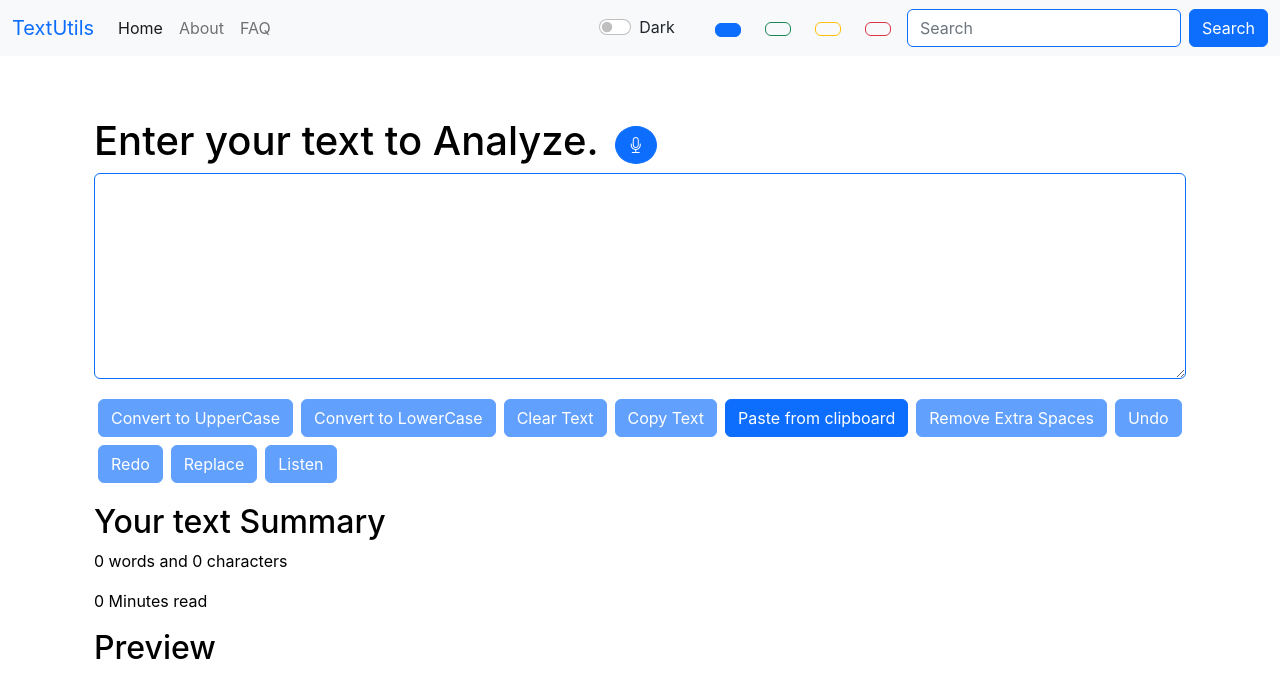
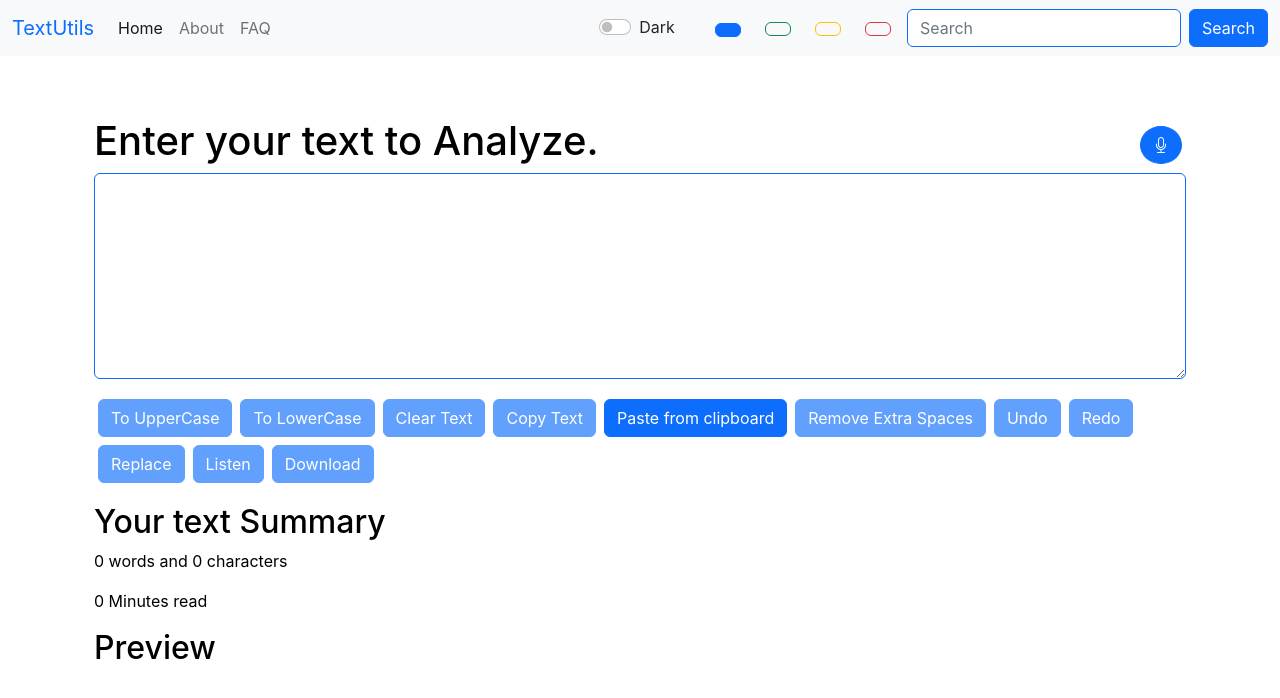
Before and after one commit to harshal0112/textutils, a React (Create React App) app: page / in a window 1280 px wide. Shown: the top 698 px of the page. Built offline with nearby package versions, Linux system fonts and the light colour scheme.

Commit message:
download button added

```diff
--- a/src/doc/TextForm.js
+++ b/src/doc/TextForm.js
@@ -8,6 +8,7 @@ export default function TextForm(props) {
     const [text, setText] = useState('');
     const undoStack = useRef([]);
     const redoStack = useRef([]);
+    const textRef = useRef(null);
 
     const {searchText} = useContext(MyContext);
 // -----------------------------------------------------
@@ -31,10 +32,10 @@ export default function TextForm(props) {
       }
       if (isListening) {
         mic.start();
-        console.log('start');
+        // console.log('start');
       } else {
         mic.stop();
-        console.log('stopped');
+        // console.log('stopped');
       }
       mic.onresult = (event) => {
         const transcript = Array.from(event.results)
@@ -219,18 +220,27 @@ export default function TextForm(props) {
     //   props.showAlert("Voice typing feature is in development.", "Coming Soon !");
     // }
 
+    const handleDownload = () => {
+      const element = document.createElement("a");
+      const file = new Blob([text], {type: 'text/plain'});
+      element.href = URL.createObjectURL(file);
+      element.download = "text.txt";
+      document.body.appendChild(element); // Required for this to work in FireFox
+      element.click();
+    };
+
   return (
     <>
     <div className='container' style={{color: props.mode=== 'dark'?'white': 'black'}}>
-        <form className='d-flex'>
+        <form className='d-flex justify-content-between'>
         <h1>{props.heading}</h1>
-        <button type='button' style={{borderRadius: '50%'}} id='mic' onClick={handleToggleListen} data-bs-toggle="tooltip" data-bs-placement="auto" title="Voice Typing" className={`btn btn-${props.theme} ${isListening?'mic-icon': ''} mx-3 my-auto`}><i className="bi bi-mic"></i></button>
+        <button type='button' style={{borderRadius: '50%'}} id='mic' onClick={handleToggleListen} data-bs-toggle="tooltip" data-bs-placement="auto" title="Voice Typing" className={`btn btn-${props.theme} ${isListening?'mic-icon': ''} mx-1 my-auto`}><i className="bi bi-mic"></i></button>
         </form>
         <div className="mb-3">
-        <textarea className={`form-control border-${props.theme}`} style={{backgroundColor: props.mode=== 'dark'?'#212529': 'white', color: props.mode === 'dark'?'white':'black'}} value={text} onChange={handleOnChange} id="myBox" rows="8"></textarea>
+        <textarea className={`form-control border-${props.theme}`} ref={textRef} style={{backgroundColor: props.mode=== 'dark'?'#212529': 'white', color: props.mode === 'dark'?'white':'black'}} value={text} onChange={handleOnChange} id="myBox" rows="8"></textarea>
         </div>
-        <button disabled={text === text.toUpperCase()} className={`btn btn-${props.theme} mx-1 my-1`} onClick={handleUpClick}>Convert to UpperCase</button>
-        <button disabled={text === text.toLowerCase()} className={`btn btn-${props.theme} mx-1 my-1`} onClick={handleLoClick}>Convert to LowerCase</button>
+        <button disabled={text === text.toUpperCase()} className={`btn btn-${props.theme} mx-1 my-1`} onClick={handleUpClick}>To UpperCase</button>
+        <button disabled={text === text.toLowerCase()} className={`btn btn-${props.theme} mx-1 my-1`} onClick={handleLoClick}>To LowerCase</button>
         <button disabled={text.length === 0} className={`btn btn-${props.theme} mx-1 my-1`} onClick={handleClearClick}>Clear Text</button>
         <button disabled={text.length === 0} className={`btn btn-${props.theme} mx-1 my-1`} onClick={handleCopy}>Copy Text</button>
         <button className={`btn btn-${props.theme} mx-1 my-1`} onClick={handlePaste}>Paste from clipboard</button>
@@ -240,6 +250,7 @@ export default function TextForm(props) {
         <button type="button" disabled={text.length === 0} onClick={reset} className={`btn btn-${props.theme} mx-1 my-1`} data-bs-toggle="modal" data-bs-target="#exampleModal">Replace</button>
         <button type="button" disabled={text.length === 0} onClick={speak} className={`btn btn-${props.theme} mx-1 my-1`}>{buttonText}</button>
         {/* <button type="button" disabled={text.length === 0} onClick={reset2} className={`btn btn-${props.theme} mx-1 my-1`} data-bs-toggle="modal" data-bs-target="#exampleModal2">Find</button> */}
+        <button type='button' disabled={text.length === 0} className={`btn btn-${props.theme} mx-1 my-1`} onClick={handleDownload}>Download</button>
 
         {/* --------------------------------------------------------- */}
         <ReplaceX theme={props.theme} mode={props.mode} inputText={inputText} setInputText={setInputText} inputReplace={inputReplace} setInputReplace={setInputReplace} handleReplace={handleReplace}/>
```
